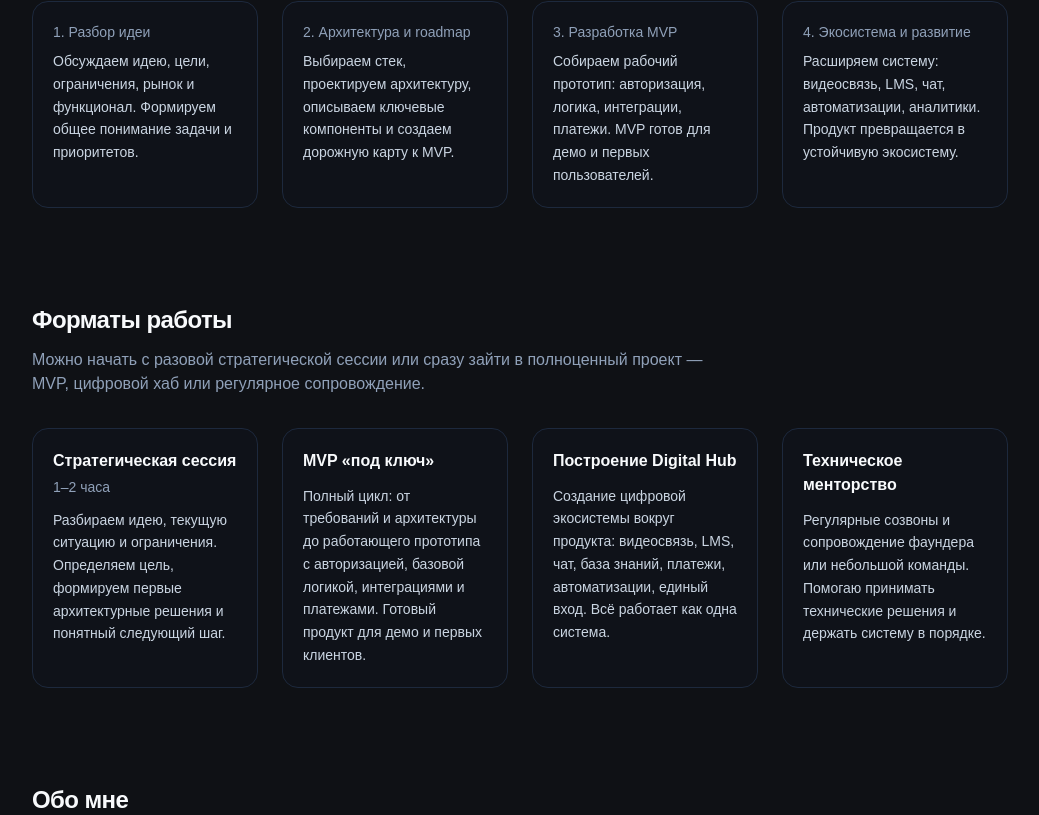
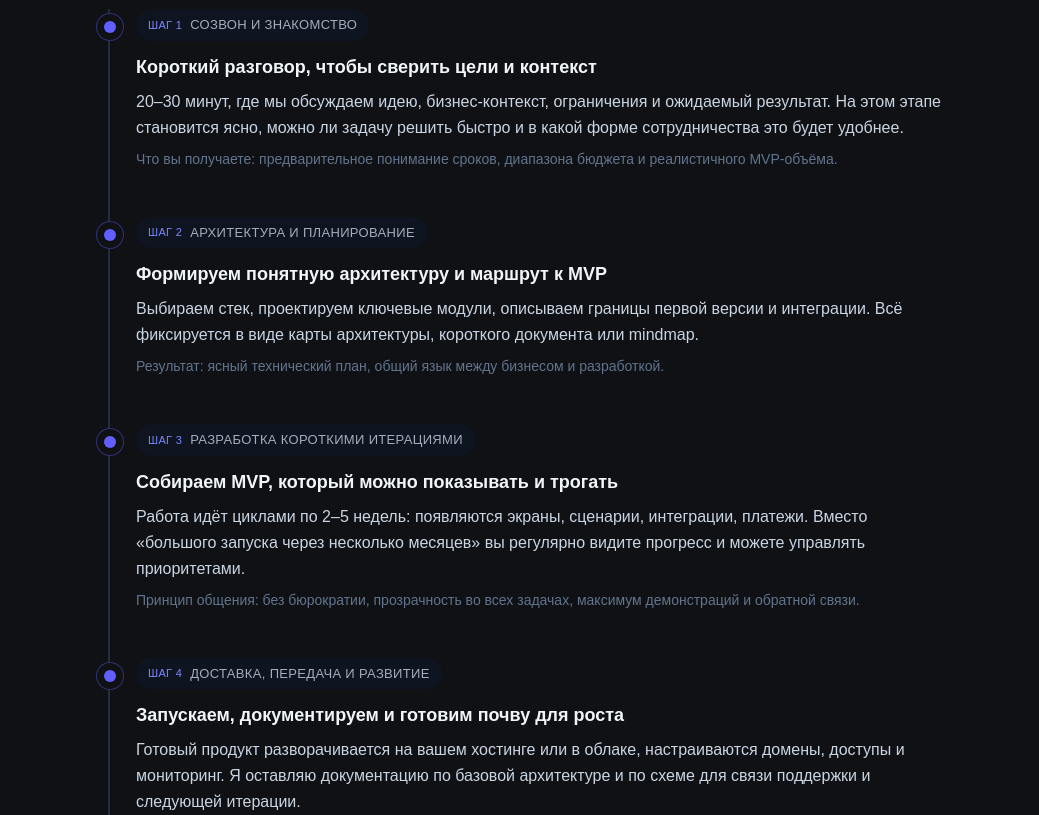
Before and after one commit to klb1963/digital-hub-web, a Next.js app: page / in a window 1280 px wide. Shown: the part 2985-3800 px from the top of the page, without its empty margins (120-1159 px from the left). Built offline with nearby package versions, Linux system fonts and the light colour scheme.

Commit message:
refactor: обновлён блок 'Как мы работаем' — вертикальный таймлайн, улучшенная читаемость

```diff
--- a/src/sections/home/ProcessSection.tsx
+++ b/src/sections/home/ProcessSection.tsx
@@ -25,7 +25,7 @@ const itemVariants: Variants = {
 export function ProcessSection() {
   return (
     <section className="bg-[#0F1115] text-slate-100">
-      <div className="mx-auto max-w-5xl px-6 pb-24">
+      <div className="mx-auto max-w-4xl px-6 pb-24">
         <motion.div
           variants={containerVariants}
           initial="hidden"
@@ -44,58 +44,155 @@ export function ProcessSection() {
             variants={itemVariants}
             className="mt-3 max-w-2xl text-sm text-slate-400 md:text-base"
           >
-            Процесс выстроен так, чтобы быстро прийти к ясности, архитектуре и
-            работающему результату — без сложности и лишних кругов.
+            Простой, прозрачный и быстрый процесс — от первых вопросов до работающего
+            продукта и устойчивой цифровой экосистемы.
           </motion.p>
 
-          {/* Шаги */}
+          {/* Таймлайн */}
           <motion.div
             variants={itemVariants}
-            className="mt-8 grid gap-6 md:grid-cols-4"
+            className="relative mt-10 space-y-10 md:space-y-12"
           >
-            {/* 1 */}
-            <div className="rounded-2xl border border-slate-800 bg-slate-900/20 p-5">
-              <div className="mb-2 text-sm font-medium text-slate-400">
-                1. Разбор идеи
+            {/* Вертикальная линия */}
+            <div className="pointer-events-none absolute left-3 top-0 h-full w-[2px] bg-slate-700/60" />
+
+            {/* Шаг 1 */}
+            <motion.div
+              variants={itemVariants}
+              className="relative flex gap-5 pl-10"
+            >
+              {/* Маркер */}
+              <div className="absolute left-0 top-1 flex h-7 w-7 items-center justify-center rounded-full border border-indigo-500/40 bg-[#0F1115]">
+                <div className="h-3 w-3 rounded-full bg-indigo-500" />
               </div>
-              <p className="text-xs leading-relaxed text-slate-300 md:text-sm">
-                Обсуждаем идею, цели, ограничения, рынок и функционал. Формируем
-                общее понимание задачи и приоритетов.
+
+              <div>
+                <div className="inline-flex items-center gap-2 rounded-full bg-slate-900/60 px-3 py-1.5 text-[12px] font-medium uppercase tracking-wide text-slate-300 md:text-[13px]">
+                  <span className="text-[11px] text-indigo-400">Шаг 1</span>
+                  <span className="text-slate-300/80">Созвон и знакомство</span>
+                </div>
+
+                <h3 className="mt-3 text-base font-semibold text-slate-100 md:text-lg">
+                  Короткий разговор, чтобы сверить цели и контекст
+                </h3>
+
+                <p className="mt-2 text-sm leading-relaxed text-slate-300 md:text-base">
+                  20–30 минут, где мы обсуждаем идею, бизнес-контекст,
+                  ограничения и ожидаемый результат. На этом этапе становится
+                  ясно, можно ли задачу решить быстро и в какой форме
+                  сотрудничества это будет удобнее.
+                </p>
+
+                <p className="mt-2 text-xs text-slate-500 md:text-sm">
+                  Что вы получаете: предварительное понимание сроков, диапазона
+                  бюджета и реалистичного MVP-объёма.
                 </p>
               </div>
+            </motion.div>
 
-            {/* 2 */}
-            <div className="rounded-2xl border border-slate-800 bg-slate-900/20 p-5">
-              <div className="mb-2 text-sm font-medium text-slate-400">
-                2. Архитектура и roadmap
+            {/* Шаг 2 */}
+            <motion.div
+              variants={itemVariants}
+              className="relative flex gap-5 pl-10"
+            >
+              <div className="absolute left-0 top-1 flex h-7 w-7 items-center justify-center rounded-full border border-indigo-500/40 bg-[#0F1115]">
+                <div className="h-3 w-3 rounded-full bg-indigo-500" />
               </div>
-              <p className="text-xs leading-relaxed text-slate-300 md:text-sm">
-                Выбираем стек, проектируем архитектуру, описываем ключевые
-                компоненты и создаем дорожную карту к MVP.
+
+              <div>
+                <div className="inline-flex items-center gap-2 rounded-full bg-slate-900/60 px-3 py-1.5 text-[12px] font-medium uppercase tracking-wide text-slate-300 md:text-[13px]">
+                  <span className="text-[11px] text-indigo-400">Шаг 2</span>
+                  <span className="text-slate-300/80">
+                    Архитектура и планирование
+                  </span>
+                </div>
+
+                <h3 className="mt-3 text-base font-semibold text-slate-100 md:text-lg">
+                  Формируем понятную архитектуру и маршрут к MVP
+                </h3>
+
+                <p className="mt-2 text-sm leading-relaxed text-slate-300 md:text-base">
+                  Выбираем стек, проектируем ключевые модули, описываем границы
+                  первой версии и интеграции. Всё фиксируется в виде карты
+                  архитектуры, короткого документа или mindmap.
+                </p>
+
+                <p className="mt-2 text-xs text-slate-500 md:text-sm">
+                  Результат: ясный технический план, общий язык между бизнесом и
+                  разработкой.
                 </p>
               </div>
+            </motion.div>
 
-            {/* 3 */}
-            <div className="rounded-2xl border border-slate-800 bg-slate-900/20 p-5">
-              <div className="mb-2 text-sm font-medium text-slate-400">
-                3. Разработка MVP
+            {/* Шаг 3 */}
+            <motion.div
+              variants={itemVariants}
+              className="relative flex gap-5 pl-10"
+            >
+              <div className="absolute left-0 top-1 flex h-7 w-7 items-center justify-center rounded-full border border-indigo-500/40 bg-[#0F1115]">
+                <div className="h-3 w-3 rounded-full bg-indigo-500" />
               </div>
-              <p className="text-xs leading-relaxed text-slate-300 md:text-sm">
-                Собираем рабочий прототип: авторизация, логика, интеграции,
-                платежи. MVP готов для демо и первых пользователей.
+
+              <div>
+                <div className="inline-flex items-center gap-2 rounded-full bg-slate-900/60 px-3 py-1.5 text-[12px] font-medium uppercase tracking-wide text-slate-300 md:text-[13px]">
+                  <span className="text-[11px] text-indigo-400">Шаг 3</span>
+                  <span className="text-slate-300/80">
+                    Разработка короткими итерациями
+                  </span>
+                </div>
+
+                <h3 className="mt-3 text-base font-semibold text-slate-100 md:text-lg">
+                  Собираем MVP, который можно показывать и трогать
+                </h3>
+
+                <p className="mt-2 text-sm leading-relaxed text-slate-300 md:text-base">
+                  Работа идёт циклами по 2–5 недель: появляются экраны, сценарии,
+                  интеграции, платежи. Вместо «большого запуска через несколько
+                  месяцев» вы регулярно видите прогресс и можете управлять
+                  приоритетами.
+                </p>
+
+                <p className="mt-2 text-xs text-slate-500 md:text-sm">
+                  Принцип общения: без бюрократии, прозрачность во всех
+                  задачах, максимум демонстраций и обратной связи.
                 </p>
               </div>
+            </motion.div>
 
-            {/* 4 */}
-            <div className="rounded-2xl border border-slate-800 bg-slate-900/20 p-5">
-              <div className="mb-2 text-sm font-medium text-slate-400">
-                4. Экосистема и развитие
+            {/* Шаг 4 */}
+            <motion.div
+              variants={itemVariants}
+              className="relative flex gap-5 pl-10"
+            >
+              <div className="absolute left-0 top-1 flex h-7 w-7 items-center justify-center rounded-full border border-indigo-500/40 bg-[#0F1115]">
+                <div className="h-3 w-3 rounded-full bg-indigo-500" />
               </div>
-              <p className="text-xs leading-relaxed text-slate-300 md:text-sm">
-                Расширяем систему: видеосвязь, LMS, чат, автоматизации,
-                аналитики. Продукт превращается в устойчивую экосистему.
+
+              <div>
+                <div className="inline-flex items-center gap-2 rounded-full bg-slate-900/60 px-3 py-1.5 text-[12px] font-medium uppercase tracking-wide text-slate-300 md:text-[13px]">
+                  <span className="text-[11px] text-indigo-400">Шаг 4</span>
+                  <span className="text-slate-300/80">
+                    Доставка, передача и развитие
+                  </span>
+                </div>
+
+                <h3 className="mt-3 text-base font-semibold text-slate-100 md:text-lg">
+                  Запускаем, документируем и готовим почву для роста
+                </h3>
+
+                <p className="mt-2 text-sm leading-relaxed text-slate-300 md:text-base">
+                  Готовый продукт разворачивается на вашем хостинге или в
+                  облаке, настраиваются домены, доступы и мониторинг. Я
+                  оставляю документацию по базовой архитектуре и по схеме
+                  для связи поддержки и следующей итерации.
+                </p>
+
+                <p className="mt-2 text-xs text-slate-500 md:text-sm">
+                  В итоге: не абстрактная «консультация», а живой и понятный
+                  продукт с планом его дальнейшего развития.
                 </p>
               </div>
+            </motion.div>
           </motion.div>
         </motion.div>
       </div>
```
Lines whose indentation alone changed are shown as unchanged.
